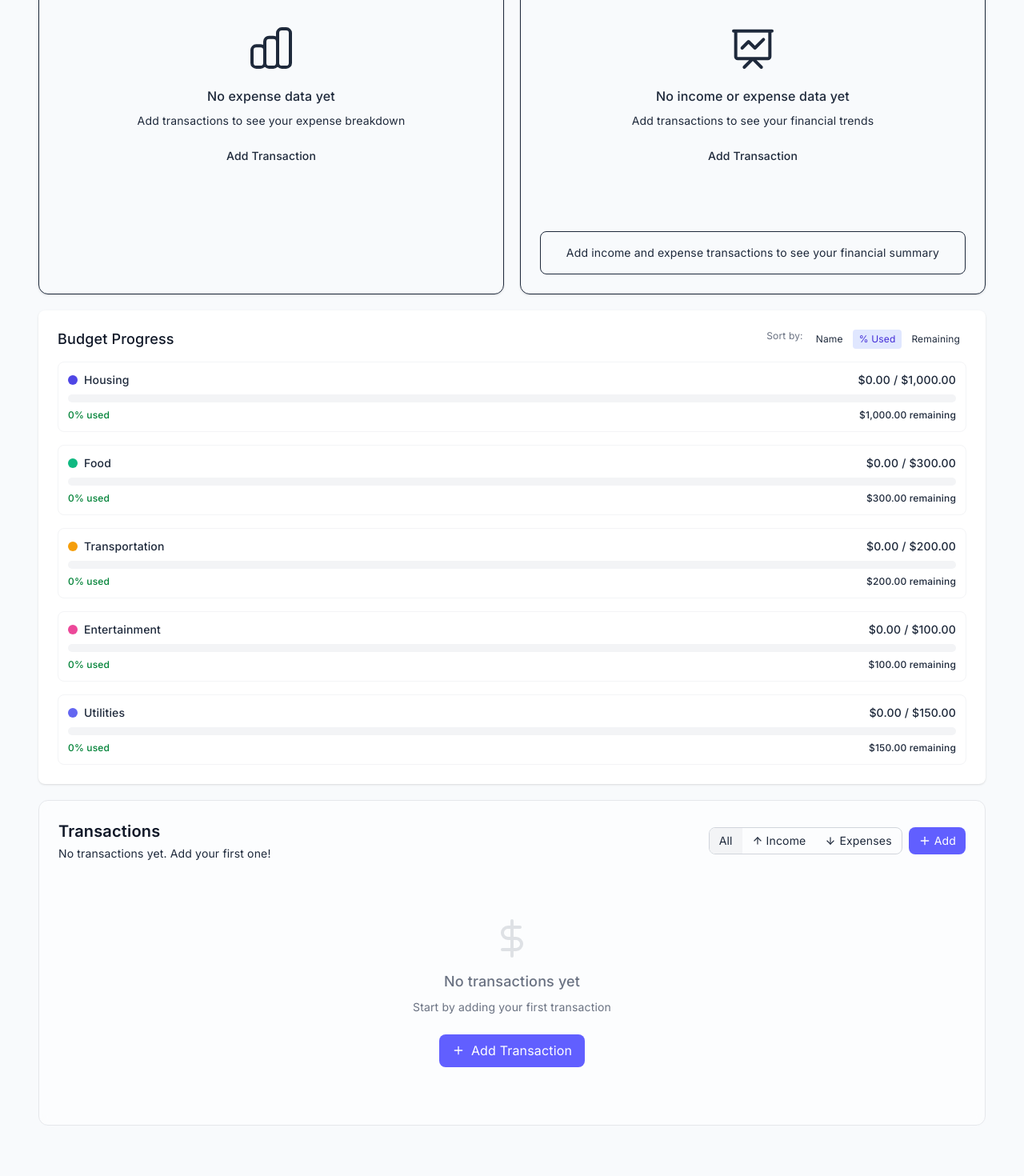
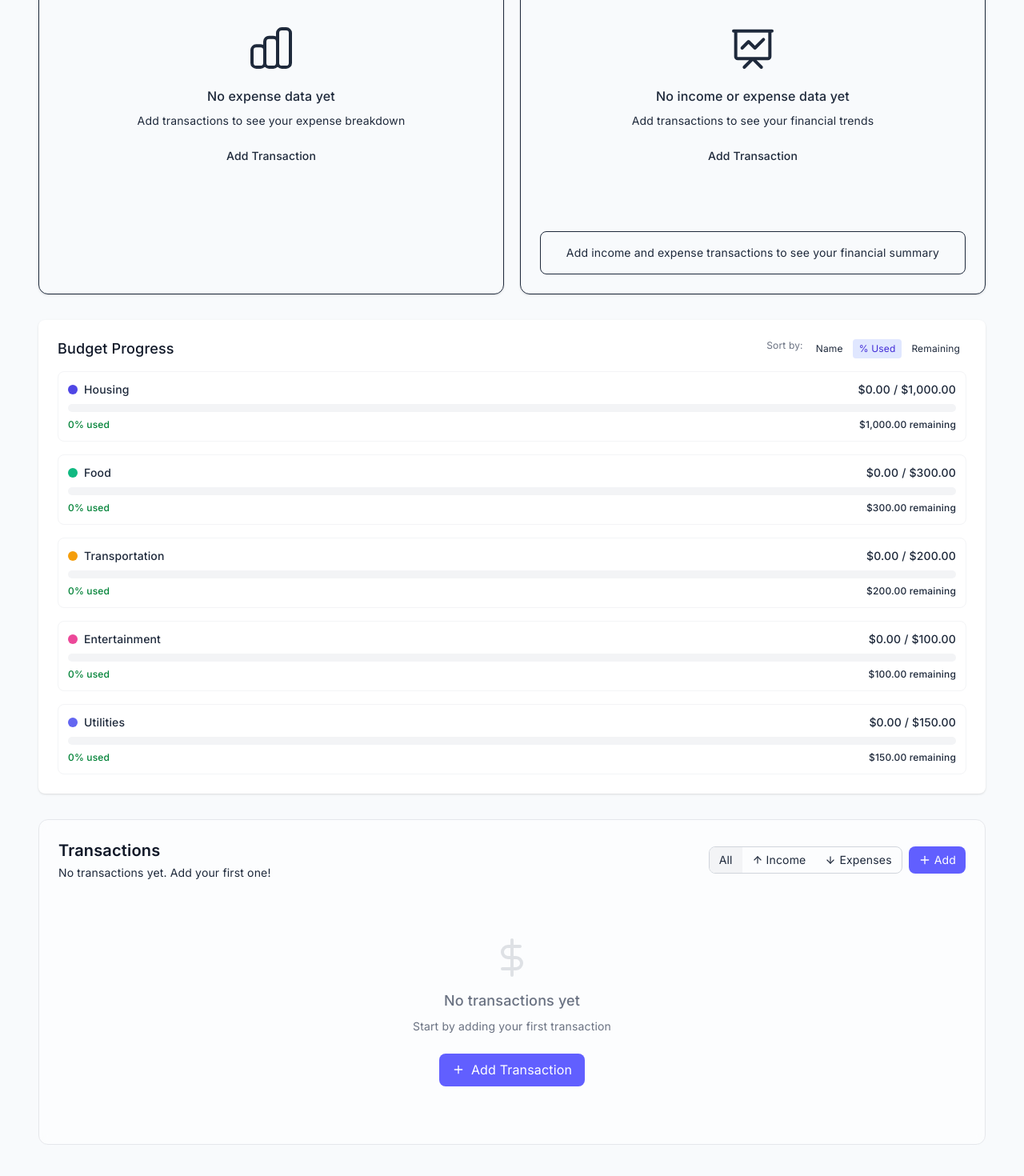
Before and after one commit to shivanshpathak01/Cashminder---Money-Management-App, a Next.js app: page /dashboard in a window 1280 px wide. Shown: the part 533-2003 px from the top of the page at 80% size. Built offline with nearby package versions, Linux system fonts and the light colour scheme; sample sign-in values are in the browser's storage.

Commit message:
page done

```diff
--- a/src/app/dashboard/page.tsx
+++ b/src/app/dashboard/page.tsx
@@ -73,7 +73,11 @@ export default function DashboardPage() {
         totalBalance,
         income,
         expenses,
-        savingsGoal: 5000 // Default savings goal
+        savingsGoal: {
+          current: 0,
+          target: 5000,
+          percentage: 0
+        }
       });
 
       console.log('Dashboard data calculated:', { totalBalance, income, expenses });
@@ -86,7 +90,11 @@ export default function DashboardPage() {
         totalBalance: 0,
         income: 0,
         expenses: 0,
-        savingsGoal: 5000
+        savingsGoal: {
+          current: 0,
+          target: 5000,
+          percentage: 0
+        }
       });
     } finally {
       setIsLoading(false);
@@ -325,14 +333,14 @@ export default function DashboardPage() {
       </motion.div>
 
       <motion.div
-        className="mt-5"
+        className="mt-8"
         variants={itemVariants}
       >
         <BudgetProgress budgets={budgets} />
       </motion.div>
 
       <motion.div
-        className="mt-5"
+        className="mt-8 mb-8"
         variants={itemVariants}
       >
         <TransactionsManager
```
